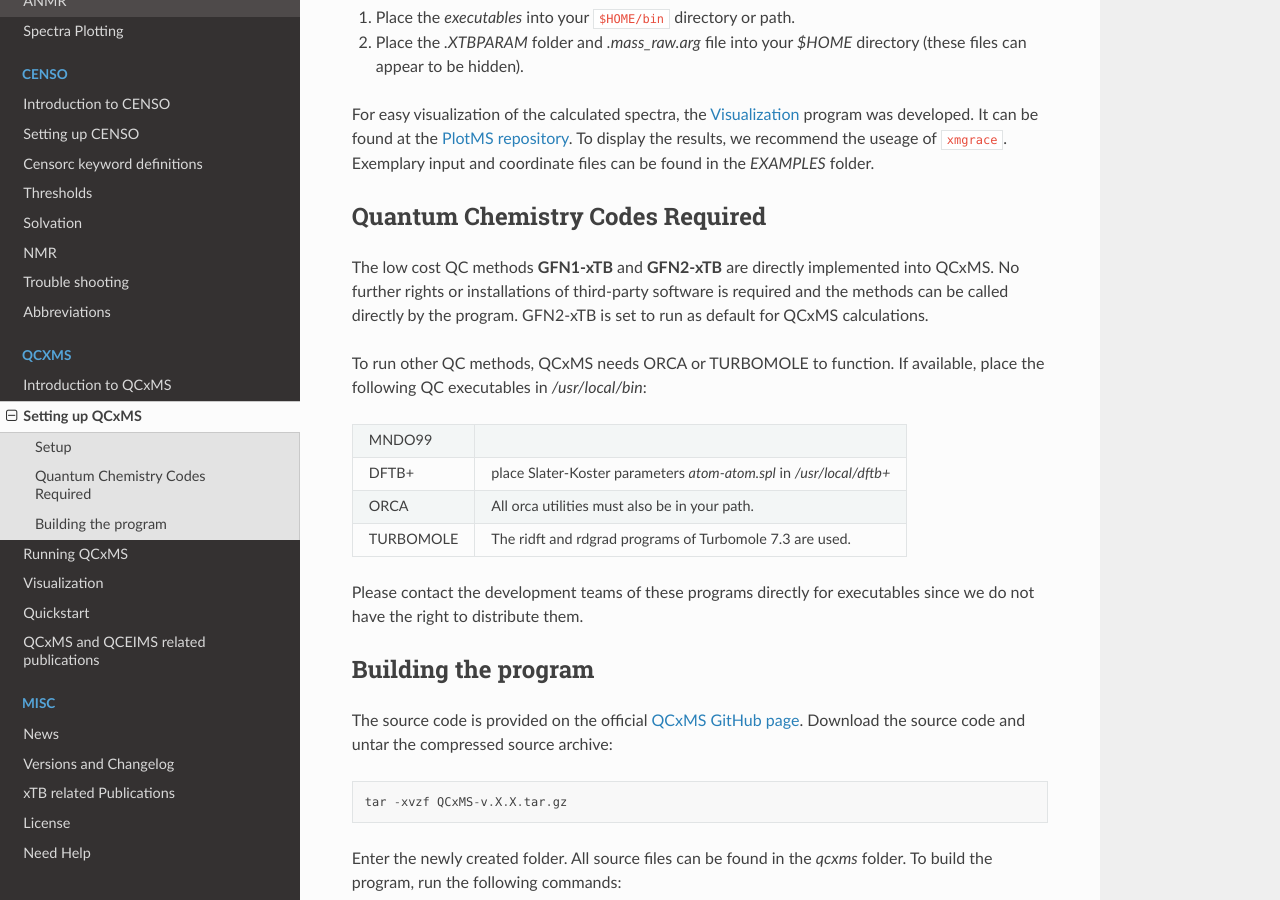
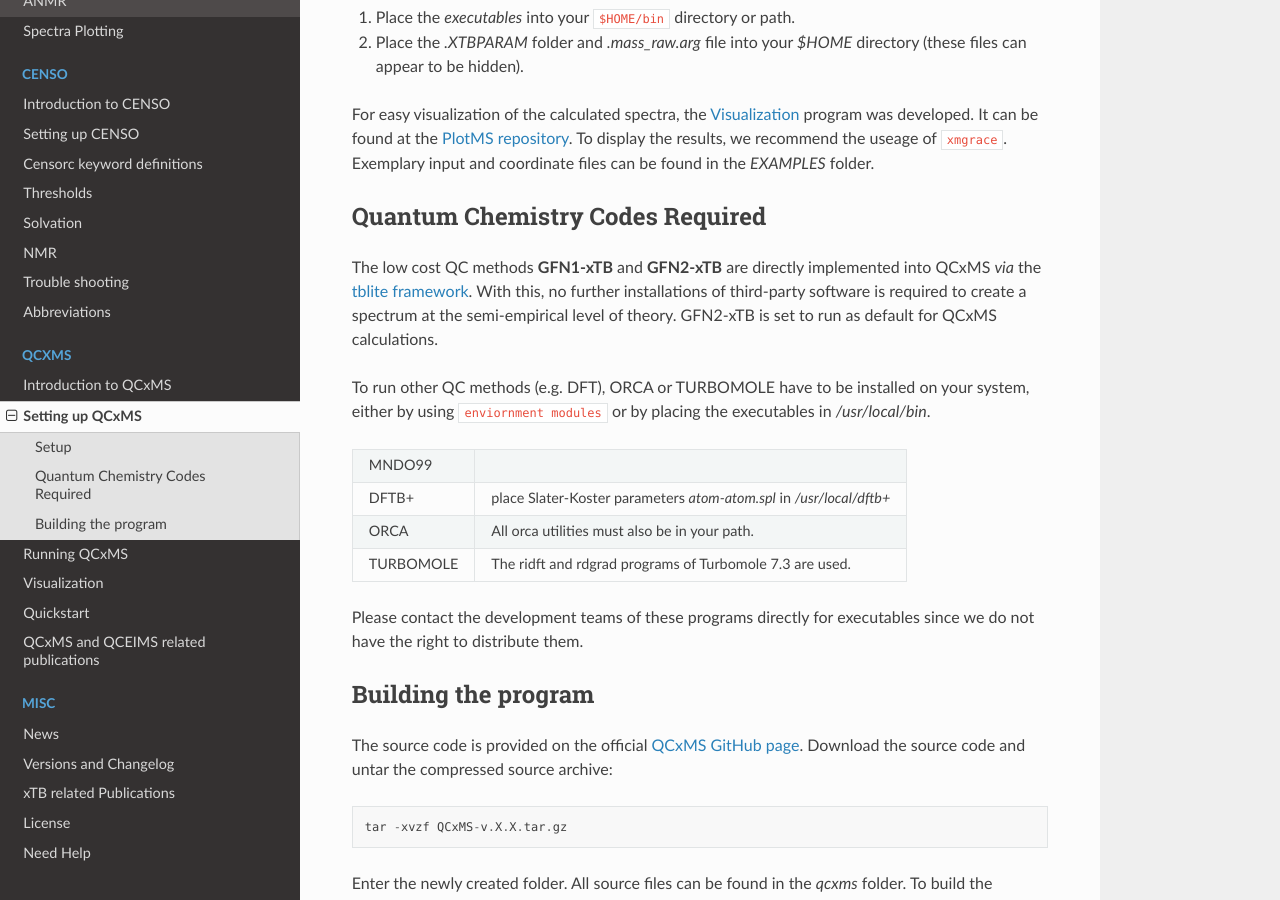
Before and after one commit to grimme-lab/xtb_docs, a Sphinx documentation site: the page built from source/qcxms_doc/qcxms_setup.rst, in a window 1280 px wide and 900 px high, scrolled down 921 px. Built offline with Sphinx 7.4.7 and the Read the Docs theme 2.0.0, drawn with Linux system fonts in a browser that asks for light colours; pages that are not in the unit, such as notebooks, are missing from menus.

Commit message:
Updates EI setting informations (#74)
* added tblite link

* updated more EI settings

```diff
--- a/source/qcxms_doc/qcxms_setup.rst
+++ b/source/qcxms_doc/qcxms_setup.rst
@@ -48,12 +48,12 @@
 Quantum Chemistry Codes Required
 ================================
 
-The low cost QC methods **GFN1-xTB** and **GFN2-xTB** are directly implemented into QCxMS. No further rights or installations of
-third-party software is required and the methods can be called directly by the program. GFN2-xTB is set to run as default for
-QCxMS calculations.
+The low cost QC methods **GFN1-xTB** and **GFN2-xTB** are directly implemented into QCxMS `via` the `tblite framework <https://github.com/tblite/tblite>`_.
+With this, no further installations of third-party software is required to create a spectrum at the semi-empirical level of theory.
+GFN2-xTB is set to run as default for QCxMS calculations.
 
-To run other QC methods, QCxMS needs ORCA or TURBOMOLE to function.
-If available, place the following QC executables in `/usr/local/bin`:
+To run other QC methods (e.g. DFT), ORCA or TURBOMOLE have to be installed on your system,
+either by using ``enviornment modules`` or by placing the executables in `/usr/local/bin`.
 
 +-----------+-----------------------------------------------------------------------+
 | MNDO99    |                                                                       |
```
Also changed, not shown: source/qcxms_doc/qcxms_run.rst (+19 -9 lines).
